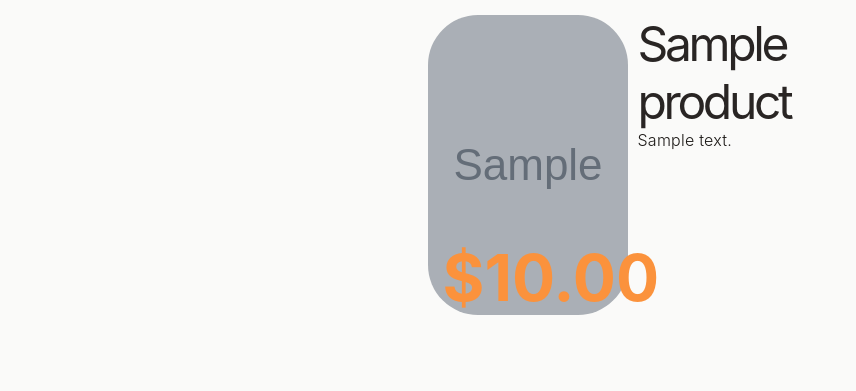
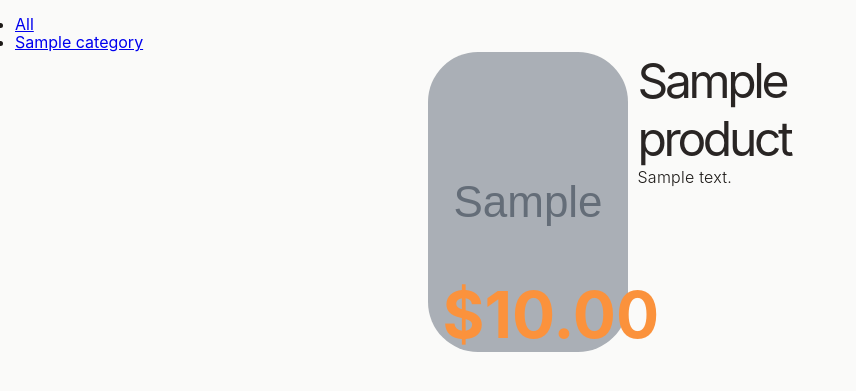
Before and after one commit to zadeviggers/13DTS, a Flask app: template cafe-thingy/templates/menu.jinja in a window 1280 px wide. Shown: the part 144-535 px from the top of the page, without its empty margins (0-856 px from the left). Run offline with Flask 2, Linux system fonts and the light colour scheme; the template is opened without the code that fills it: most values are stand-ins (such as "Sample title", 1, 10 or a date in 2020); grey boxes marked "Sample" are stand-in pictures.

Commit message:
Category filtering

```diff
--- a/cafe-thingy/server.py
+++ b/cafe-thingy/server.py
@@ -1,15 +1,32 @@
 from flask import Flask, render_template
 import sqlite3
-
+from contextlib import contextmanager
 
 server = Flask(__name__)
 
 
-def get_db():
+def dict_factory(cursor, row):
+    # Used to return query results as dictionaries.
+    # From the docs: https://docs.python.org/3/library/sqlite3.html#sqlite3.Connection.row_factory
+    d = {}
+    for idx, col in enumerate(cursor.description):
+        d[col[0]] = row[idx]
+    return d
+
+
+# Custom context manager for getting a database connection,
+# based on the example from the docs https://docs.python.org/3/library/contextlib.html#contextlib.contextmanager
+@contextmanager
+def get_db(*args, **kwds):
+    # Code to acquire resource, e.g.:
     db_connection = sqlite3.connect("smile.sqlite")
+    db_connection.row_factory = dict_factory
     db_cursor = db_connection.cursor()
-
-    return db_connection, db_cursor
+    try:
+        yield (db_connection, db_cursor)
+    finally:
+        # Code to release resource, e.g.:
+        db_connection.close()
 
 
 @server.route("/")
@@ -18,23 +35,22 @@ def home_route():
 
 
 @server.route("/menu")
-def menu_route():
-    connection, cursor = get_db()
+@server.route("/menu/<category_id>")
+def menu_route(category_id=None):
 
-    result = cursor.execute(
-        """SELECT name, description, image_path, price FROM Products""")
-    raw_products = result.fetchall()
-    products = []
-    for p in raw_products:
-        name, description, image_path, price = p
-        products.append({
-            "name": name,
-            "description": description,
-            "image_path": image_path,
-            "price": price
-        })
+    with get_db() as (connection, cursor):
+        if category_id is not None:
+            query = """SELECT name, description, image_path, price FROM Products WHERE category_id=?"""
+            cursor.execute(query, [category_id])
+        else:
+            query = """SELECT name, description, image_path, price FROM Products"""
+            cursor.execute(query)
+        products = cursor.fetchall()
 
-    return render_template("menu.jinja", products=products)
+        cursor.execute("""SELECT name, id FROM Categories""")
+        categories = cursor.fetchall()
+
+        return render_template("menu.jinja", products=products, current_category_id=category_id, categories=categories)
 
 
 @server.route("/contact")
--- a/cafe-thingy/static/smile.css
+++ b/cafe-thingy/static/smile.css
@@ -148,3 +148,7 @@ main {
     left: 15px;
   }
 }
+
+[data-current-category="yes"] {
+  font-weight: bold;
+}
--- a/cafe-thingy/templates/menu.jinja
+++ b/cafe-thingy/templates/menu.jinja
@@ -4,6 +4,18 @@
     menu
 {% endblock  pageheading %}
 {% block main %}
+    <ul class="category-list">
+        <li>
+            <a href="/menu"
+               data-current-category="{{ 'yes' if current_category_id == None else 'no' }}">All</a>
+        </li>
+        {% for category in categories %}
+            <li>
+                <a href="/menu/{{ category.id }}"
+                   data-current-category="{{ 'yes' if category.id|string == current_category_id else 'no' }}">{{ category.name }}</a>
+            </li>
+        {% endfor %}
+    </ul>
     <ul class="menu-list">
         {% for product in products %}
             <li class="product">
@@ -19,5 +31,6 @@
                 <span class="product-price">${{ '%.2f'|format(product.price) }}</span>
             </li>
         {% endfor %}
+        {% if products|length == 0 %}<p>No products found.</p>{% endif %}
     </ul>
 {% endblock  main %}
```
Also changed, not shown: cafe-thingy/smile.sqlite.
